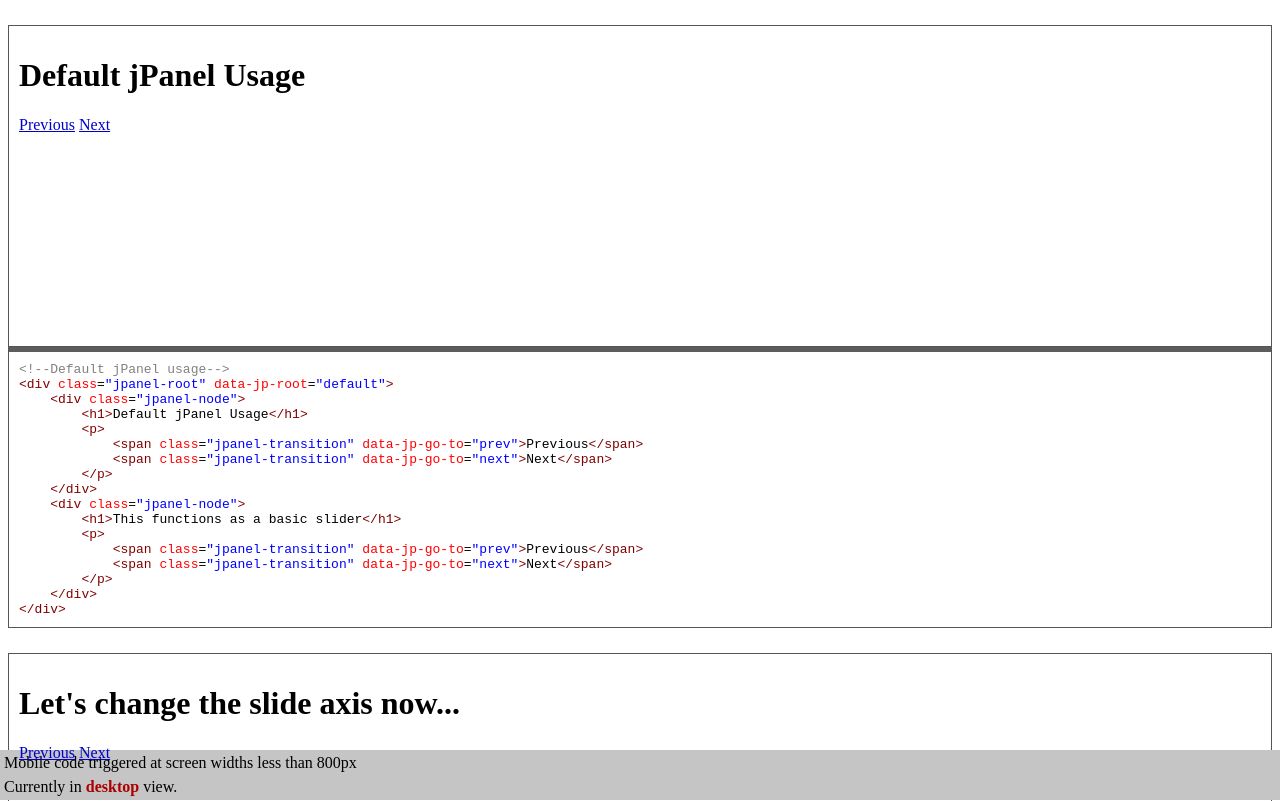
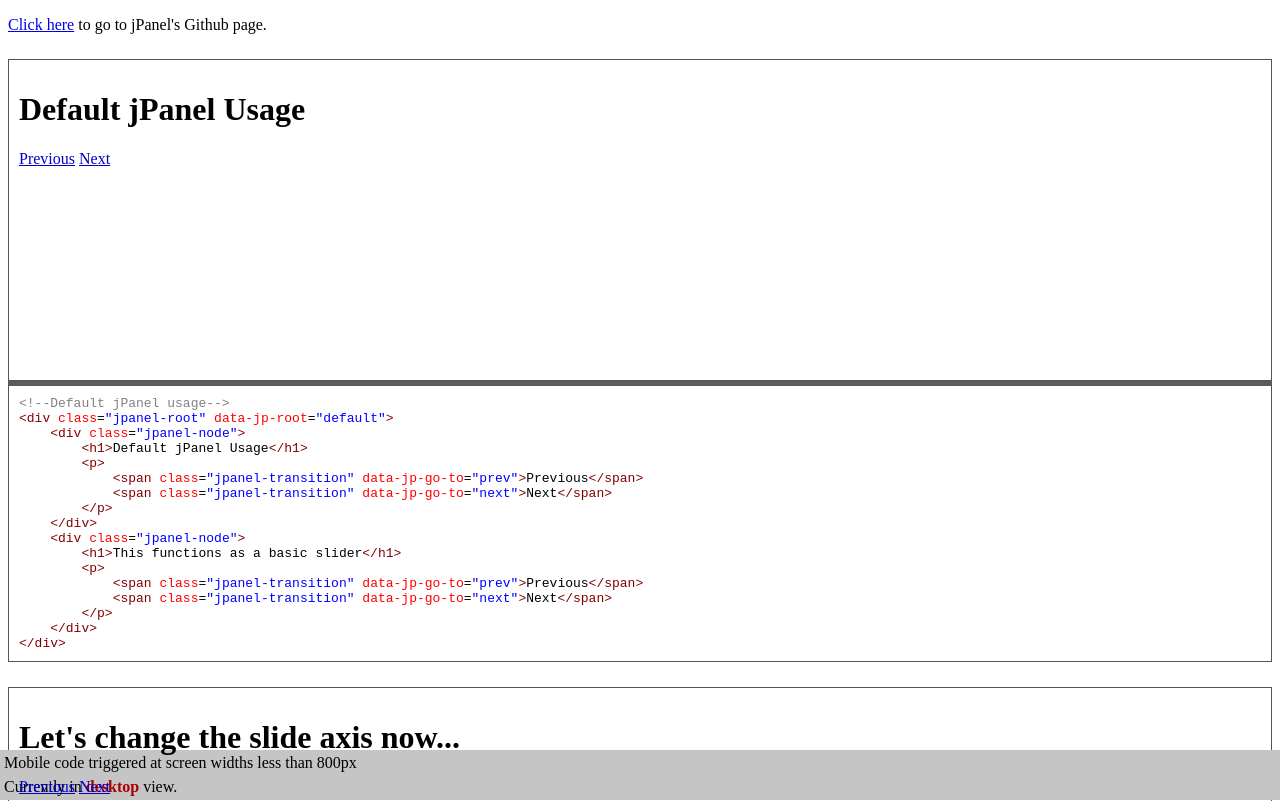
Before and after one commit to jperezov/jpanel, a website: page examples/index.html in a window 1280 px wide. Shown: the top 801 px of the page. Drawn offline with Linux system fonts and the light colour scheme.

Commit message:
Made updates to the examples page.

```diff
--- a/examples/index.html
+++ b/examples/index.html
@@ -56,10 +56,17 @@
         .fixed-footer p {
             margin: 2px;
             padding: 2px;
+            max-height: 50px;
+        }
+        body {
+            padding-bottom: 50px;
         }
     </style>
 </head>
 <body>
+<p>
+    <a href="http://jperezov.github.io/jpanel/">Click here</a> to go to jPanel's Github page.
+</p>
 <div class="fixed-footer">
     <p>Mobile code triggered at screen widths less than 800px</p>
     <p>Currently in <span id="desktop-or-mobile"></span> view.</p>
```
